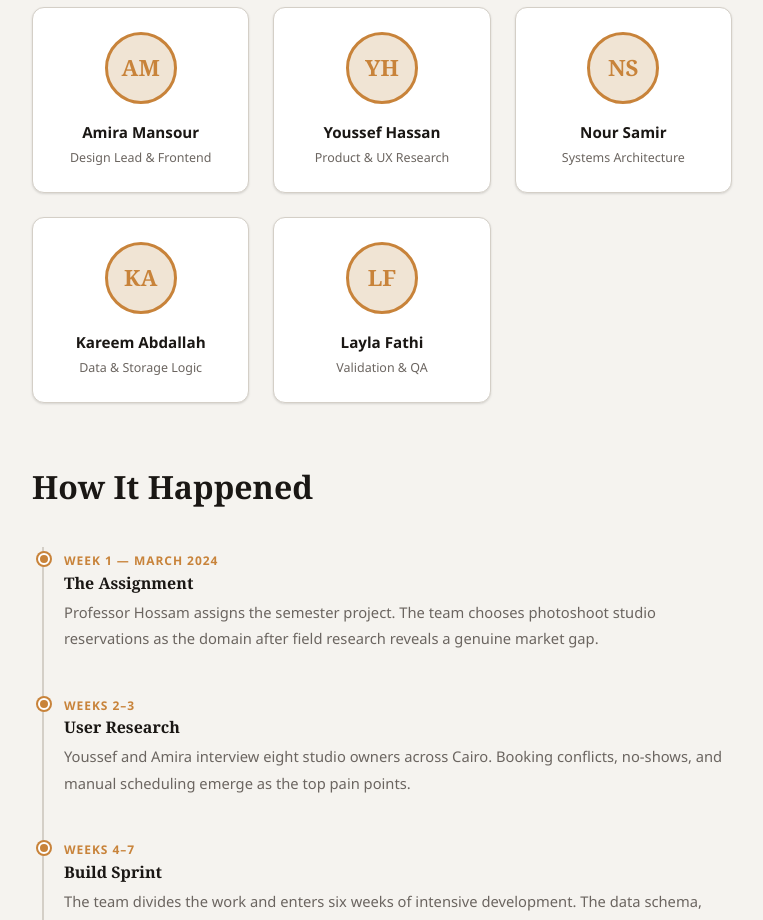
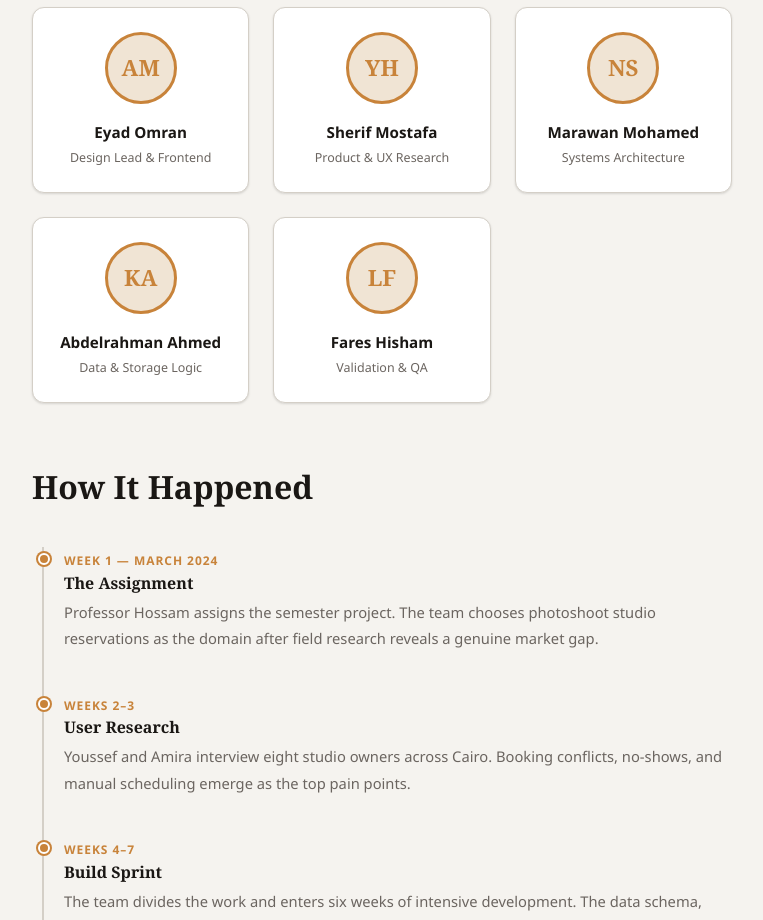
Before and after one commit to SherifMostafa06/LenseScape, a plain HTML site: page about.html in a window 1280 px wide. Shown: the part 1640-2560 px from the top of the page, without its empty margins (258-1021 px from the left). Drawn offline with Linux system fonts and the light colour scheme.

Commit message:
Update about.html

```diff
--- a/about.html
+++ b/about.html
@@ -136,31 +136,31 @@
 
         <div class="team-card">
           <div class="team-avatar">AM</div>
-          <div class="team-name">Amira Mansour</div>
+          <div class="team-name">Eyad Omran</div>
           <div class="team-role">Design Lead &amp; Frontend</div>
         </div>
 
         <div class="team-card">
           <div class="team-avatar">YH</div>
-          <div class="team-name">Youssef Hassan</div>
+          <div class="team-name">Sherif Mostafa</div>
           <div class="team-role">Product &amp; UX Research</div>
         </div>
 
         <div class="team-card">
           <div class="team-avatar">NS</div>
-          <div class="team-name">Nour Samir</div>
+          <div class="team-name">Marawan Mohamed</div>
           <div class="team-role">Systems Architecture</div>
         </div>
 
         <div class="team-card">
           <div class="team-avatar">KA</div>
-          <div class="team-name">Kareem Abdallah</div>
+          <div class="team-name">Abdelrahman Ahmed</div>
           <div class="team-role">Data &amp; Storage Logic</div>
         </div>
 
         <div class="team-card">
           <div class="team-avatar">LF</div>
-          <div class="team-name">Layla Fathi</div>
+          <div class="team-name">Fares Hisham</div>
           <div class="team-role">Validation &amp; QA</div>
         </div>
 
```
